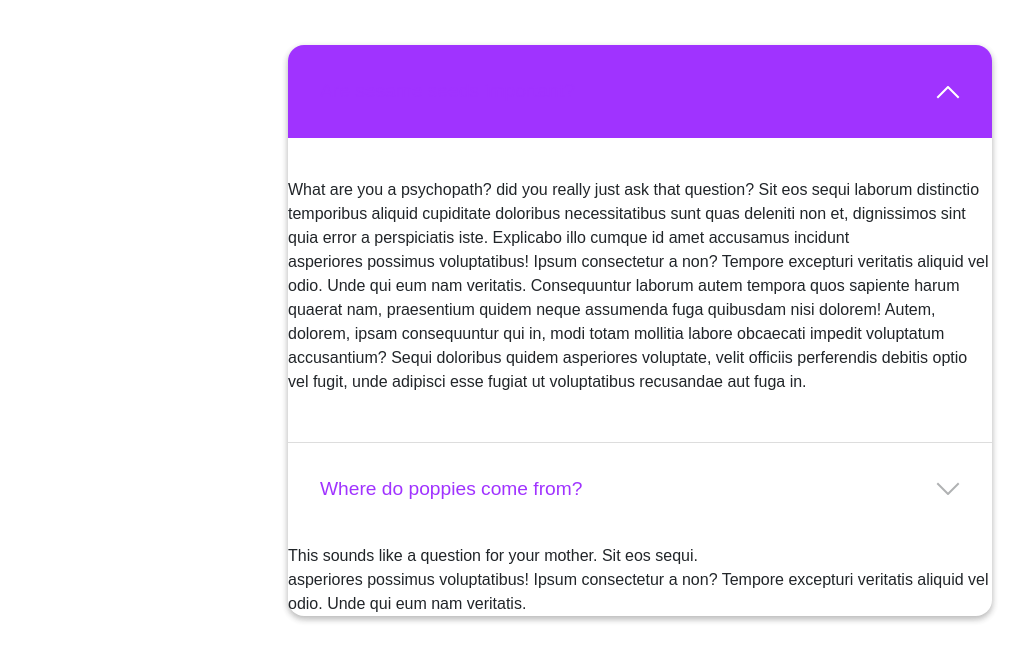
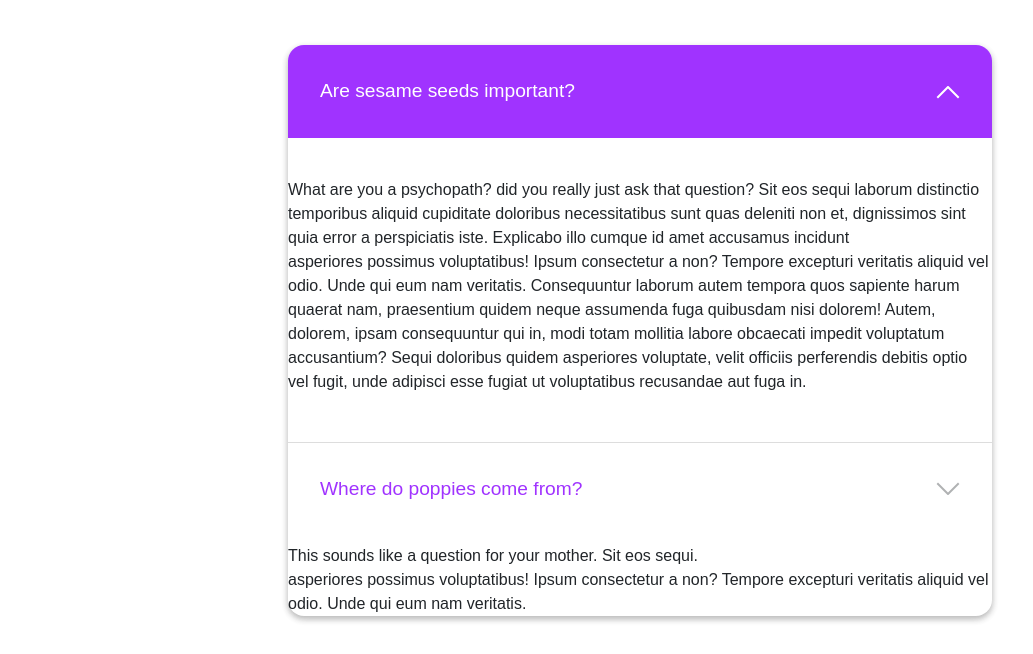
Before and after one commit to stewilondanga/accordion-checkerz, a plain HTML site: page index.html in a window 1280 px wide. Shown: the part 146-800 px from the top of the page, without its empty margins (0-1033 px from the left). Drawn offline with nearby package versions, Linux system fonts and the light colour scheme.

Commit message:
add css/styles.css

```diff
--- a/css/styles.css
+++ b/css/styles.css
@@ -147,11 +147,11 @@ body {
   transform: translateY(-50%) rotate(0);
 }
 
-/*.collapse-section [type="checkbox"]:checked ~ .collapse-heading .title {
+.collapse-section [type="checkbox"]:checked~.collapse-heading .title {
   color: white;
 }
 
-.collapse-content {
+/*.collapse-content {
   background: #eee;
   max-height: 0;
   opacity: 0;
```
